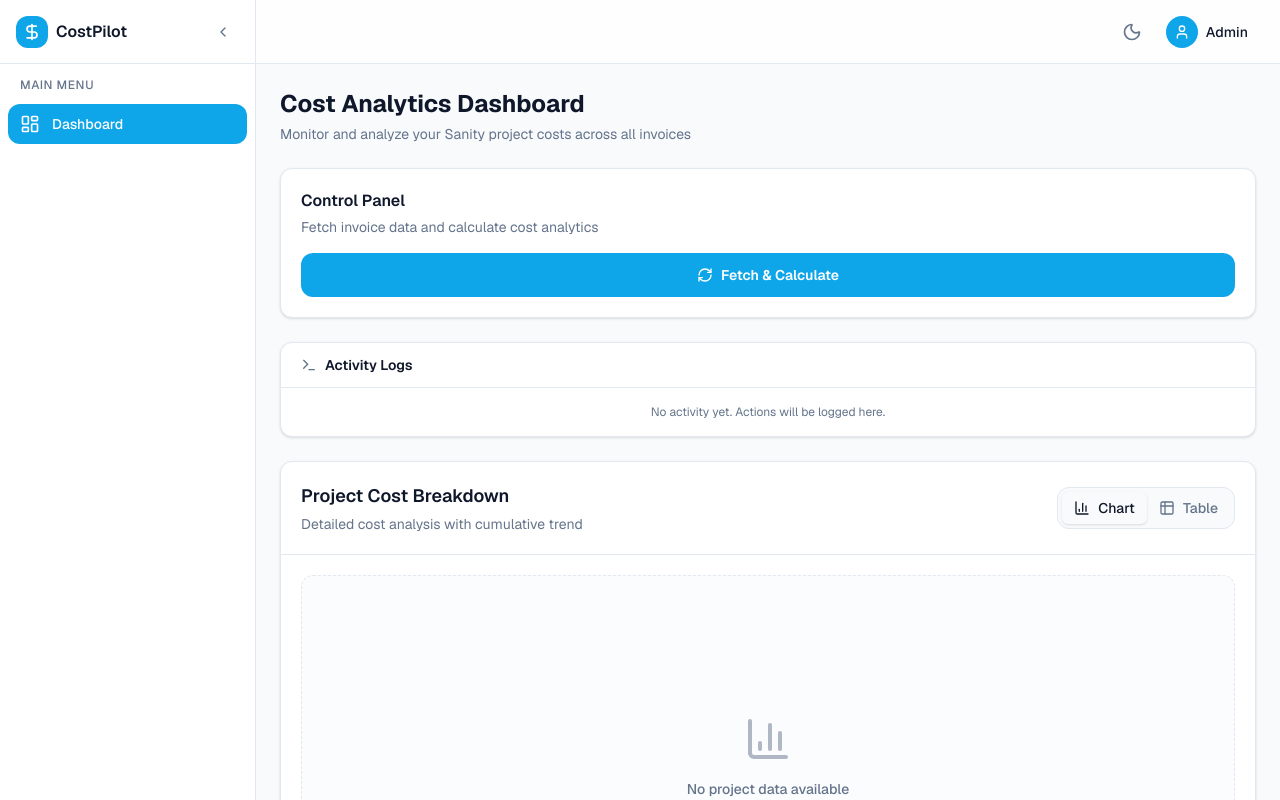
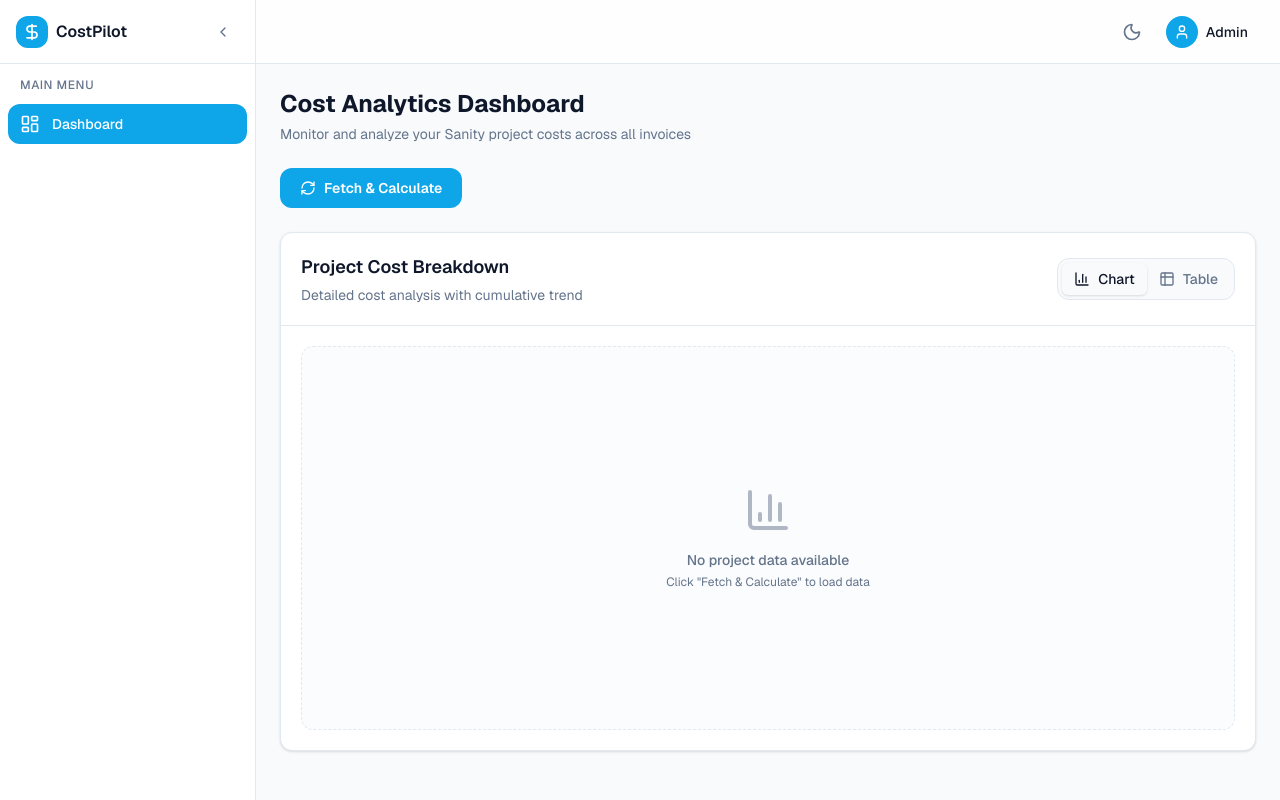
Before and after one commit to techchintan/sanity-costpilot, a Next.js app: page / in a window 1280 px wide. Shown: the top 800 px of the page. Built offline with nearby package versions, Linux system fonts and the light colour scheme.

Commit message:
refactor: simplify ControlPanel and LogsPanel components
Remove card styling and update layout for inline elements

Co-authored-by: Chintan <46838508+techchintan@users.noreply.github.com>

```diff
--- a/src/app/page.tsx
+++ b/src/app/page.tsx
@@ -182,17 +182,13 @@ export default function Home() {
             </p>
           </div>
 
-          {/* Control Panel */}
-          <div className="mb-6">
+          {/* Controls and Activity */}
+          <div className="mb-6 flex flex-col gap-4">
             <ControlPanel
               loading={loading}
               error={error}
               onFetch={fetchAndCalculate}
             />
-          </div>
-
-          {/* Activity Logs */}
-          <div className="mb-6">
             <LogsPanel logs={logs} onClear={clearLogs} />
           </div>
 
--- a/src/components/dashboard/ControlPanel.tsx
+++ b/src/components/dashboard/ControlPanel.tsx
@@ -10,26 +10,19 @@ interface ControlPanelProps {
 
 export function ControlPanel({ loading, error, onFetch }: ControlPanelProps) {
   return (
-    <div className="rounded-xl border border-border bg-card p-5 shadow-sm">
-      <div className="mb-4">
-        <h3 className="text-base font-semibold text-foreground">Control Panel</h3>
-        <p className="mt-1 text-sm text-muted-foreground">
-          Fetch invoice data and calculate cost analytics
-        </p>
-      </div>
-
+    <div className="flex flex-wrap items-center gap-4">
       <button
         onClick={onFetch}
         disabled={loading}
-        className="flex w-full items-center justify-center gap-2 rounded-lg bg-primary px-4 py-3 text-sm font-semibold text-primary-foreground transition-all hover:bg-primary/90 disabled:opacity-70"
+        className="flex items-center gap-2 rounded-lg bg-primary px-5 py-2.5 text-sm font-semibold text-primary-foreground transition-all hover:bg-primary/90 disabled:opacity-70"
       >
         <RefreshCw className={`h-4 w-4 ${loading ? "animate-spin" : ""}`} />
         {loading ? "Processing..." : "Fetch & Calculate"}
       </button>
 
       {error && (
-        <div className="mt-4 flex items-start gap-2 rounded-lg border border-destructive/30 bg-destructive/10 p-3">
-          <AlertCircle className="mt-0.5 h-4 w-4 shrink-0 text-destructive" />
+        <div className="flex items-center gap-2 rounded-lg border border-destructive/30 bg-destructive/10 px-3 py-2">
+          <AlertCircle className="h-4 w-4 shrink-0 text-destructive" />
           <p className="text-sm text-destructive">{error}</p>
         </div>
       )}
--- a/src/components/dashboard/LogsPanel.tsx
+++ b/src/components/dashboard/LogsPanel.tsx
@@ -8,37 +8,31 @@ interface LogsPanelProps {
 }
 
 export function LogsPanel({ logs, onClear }: LogsPanelProps) {
+  if (logs.length === 0) return null;
+
   return (
-    <div className="rounded-xl border border-border bg-card shadow-sm">
-      <div className="flex items-center justify-between border-b border-border px-5 py-3">
-        <div className="flex items-center gap-2">
-          <Terminal className="h-4 w-4 text-muted-foreground" />
-          <h3 className="text-sm font-semibold text-foreground">Activity Logs</h3>
-        </div>
-        {onClear && logs.length > 0 && (
+    <div className="flex items-start gap-3">
+      <Terminal className="mt-0.5 h-4 w-4 shrink-0 text-muted-foreground" />
+      <div className="flex-1">
+        <div className="flex items-center gap-3">
+          <span className="text-xs font-medium text-muted-foreground">Activity</span>
+          {onClear && (
             <button
               onClick={onClear}
-            className="flex items-center gap-1 rounded-lg px-2 py-1 text-xs text-muted-foreground transition-colors hover:bg-secondary hover:text-foreground"
+              className="flex items-center gap-1 text-xs text-muted-foreground transition-colors hover:text-foreground"
             >
               <Trash2 className="h-3 w-3" />
               Clear
             </button>
           )}
         </div>
-      <div className="max-h-48 overflow-auto p-4">
-        {logs.length > 0 ? (
-          <pre className="font-mono text-xs leading-relaxed text-muted-foreground">
+        <pre className="mt-1 max-h-32 overflow-auto font-mono text-xs leading-relaxed text-muted-foreground">
           {logs.map((log, idx) => (
             <div key={idx} className="py-0.5 hover:text-foreground">
               {log}
             </div>
           ))}
         </pre>
-        ) : (
-          <p className="text-center text-xs text-muted-foreground">
-            No activity yet. Actions will be logged here.
-          </p>
-        )}
       </div>
     </div>
   );
```
Lines whose indentation alone changed are shown as unchanged.
